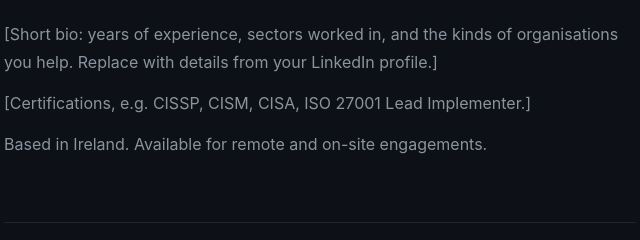
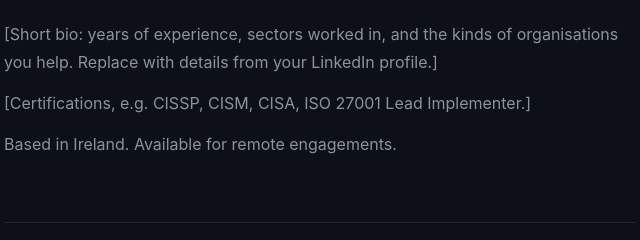
Before and after one commit to daredumidu/daredumidu.github.io, a plain HTML site: page index.html in a window 1280 px wide. Shown: the part 1600-1840 px from the top of the page, 320-960 px from the left. Drawn offline with Linux system fonts and the light colour scheme.

Commit message:
Modify availability statement in About section
Updated availability description to specify remote engagements only.

```diff
--- a/index.html
+++ b/index.html
@@ -207,7 +207,7 @@
             <h2>About</h2>
             <p>[Short bio: years of experience, sectors worked in, and the kinds of organisations you help. Replace with details from your LinkedIn profile.]</p>
             <p style="margin-top:14px">[Certifications, e.g. CISSP, CISM, CISA, ISO 27001 Lead Implementer.]</p>
-            <p style="margin-top:14px">Based in Ireland. Available for remote and on-site engagements.</p>
+            <p style="margin-top:14px">Based in Ireland. Available for remote engagements.</p>
         </section>
 
         <section id="contact">
```
